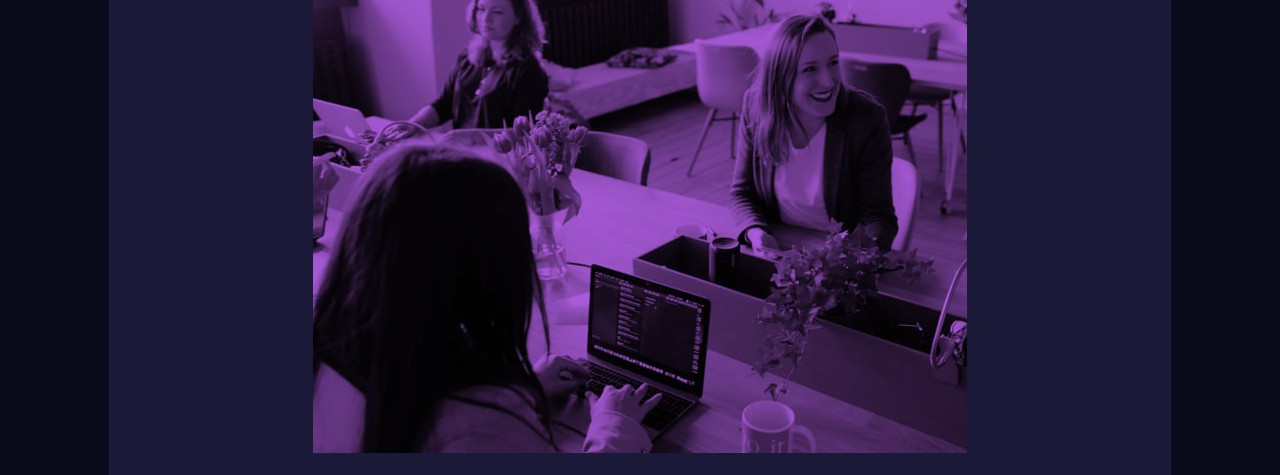
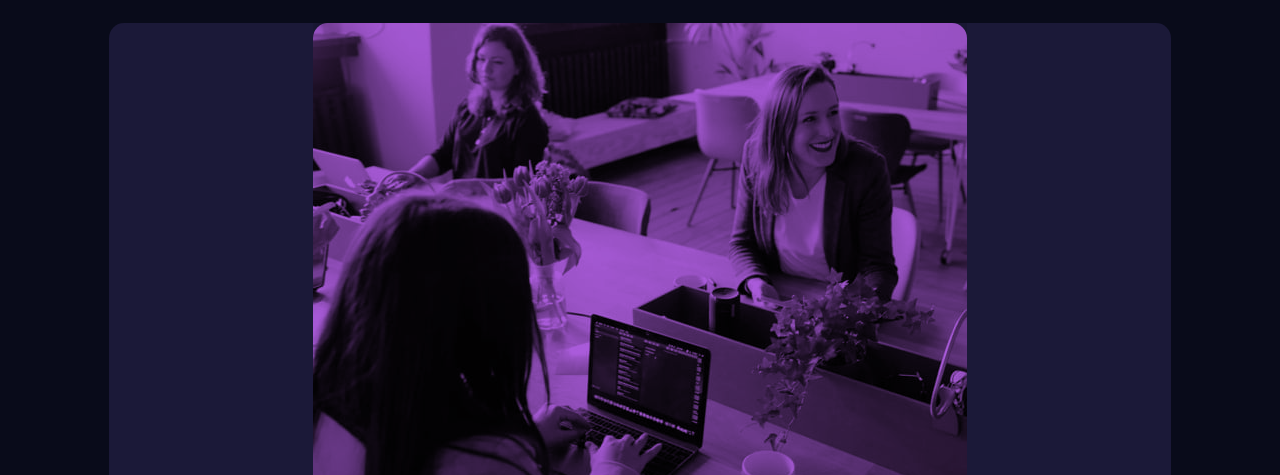
Before and after one commit to 130N31/card, a plain HTML site: page index.html in a window 1280 px wide. Shown: the top 475 px of the page. Drawn offline with Linux system fonts and the light colour scheme.

Commit message:
Update style.css

```diff
--- a/css/style.css
+++ b/css/style.css
@@ -13,6 +13,8 @@ body {
   justify-content: center;
   align-items: center;
   height: 100vh;
+  margin-top: 50px;
+  margin-bottom: 40px;
   background: #090b1a;
 }
 
```
